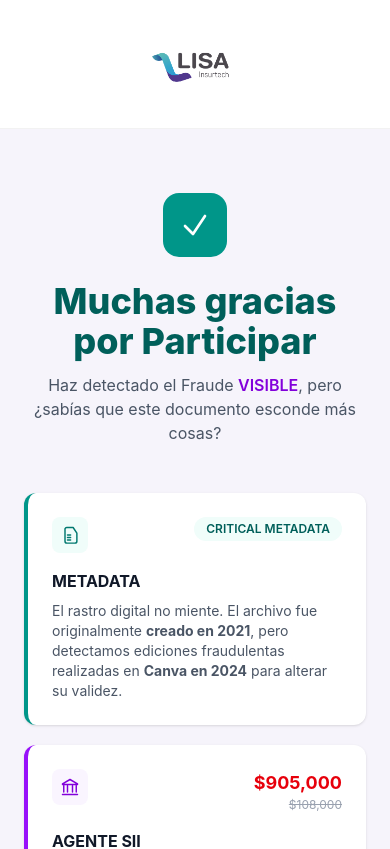
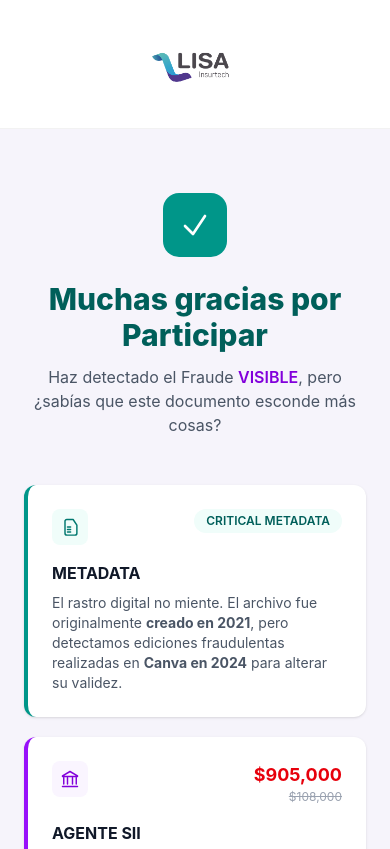
Before and after one commit to fjpino84/formulario-eila-lisa, a Next.js app: page /contests/gracias in a window 390 px wide. Shown: the top 849 px of the page. Built offline with nearby package versions, Linux system fonts and the light colour scheme.

Commit message:
Corregir desborde horizontal del titulo en pantalla de exito (mobile)
El h1 sin max-w ni tamano responsivo se salia del viewport en iPhone,
cortando el texto. Se limita su ancho y se reduce el tamano en mobile.

```diff
--- a/app/contests/gracias/page.tsx
+++ b/app/contests/gracias/page.tsx
@@ -7,7 +7,7 @@ export default function GraciasPage() {
             <path strokeLinecap="round" strokeLinejoin="round" d="m4.5 12.75 6 6 9-13.5" />
           </svg>
         </div>
-        <h1 className="mt-6 text-4xl font-extrabold text-teal-800">Muchas gracias por Participar</h1>
+        <h1 className="mt-6 max-w-xl text-3xl font-extrabold text-teal-800 sm:text-4xl">Muchas gracias por Participar</h1>
         <p className="mt-3 max-w-2xl text-gray-600">
           Haz detectado el Fraude <span className="font-semibold text-purple-700">VISIBLE</span>, pero ¿sabías
           que este documento esconde más cosas?
```
